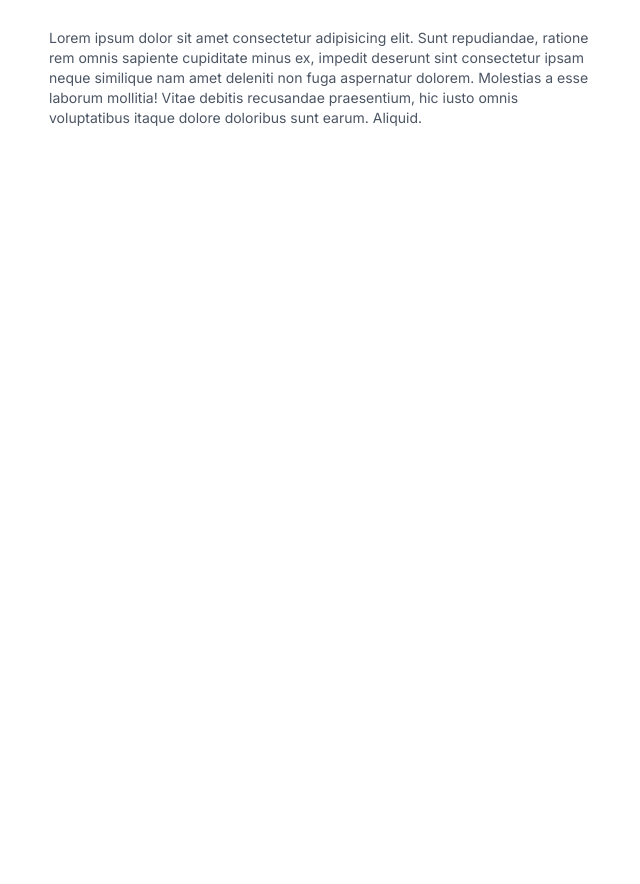
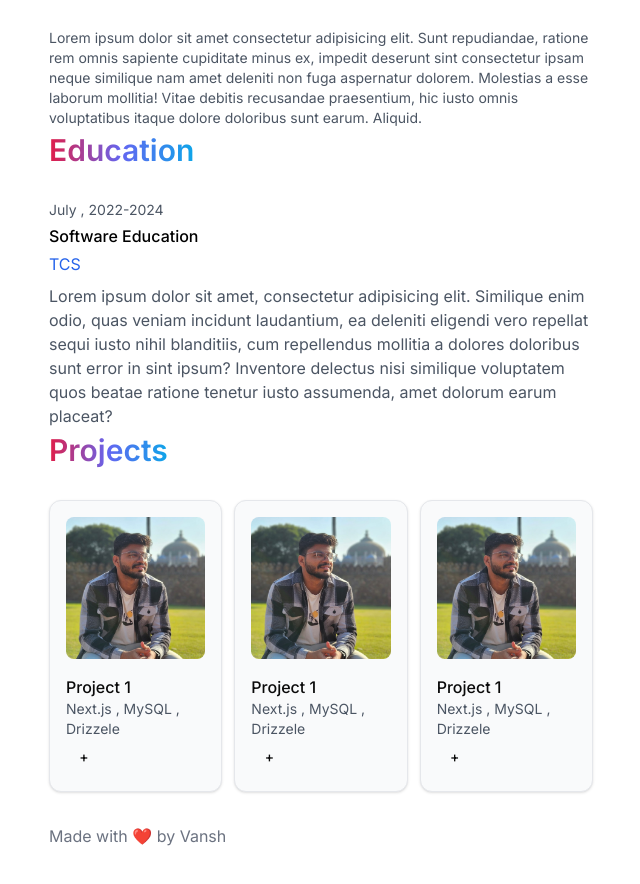
Before and after one commit to VanshKing30/port, a Next.js app: page / in a window 1280 px wide. Shown: the part 780-1664 px from the top of the page, without its empty margins (319-959 px from the left). Before the commit the page ends 988 px from the top, so only its background shows below. Built offline with nearby package versions, Linux system fonts and the light colour scheme.

Commit message:
dummy content

```diff
--- a/app/page.tsx
+++ b/app/page.tsx
@@ -8,10 +8,14 @@ import ThemeToggle from '../components/ui/theme-toggle';
 import {motion} from "motion/react"
 import { FaGithub, FaLinkedin, FaTwitter, FaYoutube } from "react-icons/fa";
 import { SiLeetcode } from "react-icons/si";
+import { Card, CardContent } from "@/components/ui/card";
+
+
 
 
 export default function Home() {
   return (
+
     <div className="min-h-screen bg-white dark:bg-black text-black dark:text-white transition-colors duration-300">
       <div className="mx-auto max-w-xl px-4 py-20">
 
@@ -25,6 +29,7 @@ export default function Home() {
           </div>
           <ThemeToggle/>
         </motion.header>
+
 
         <main className="space-y-1">
 
@@ -71,7 +76,7 @@ export default function Home() {
             <Button className="rounded-full bg-gradient-to-r from-rose-600 to-indigo-600 text-white transition-transform hover:scale-105">Resume</Button>
 
 
-            <Link href="#" className="text-gray-600 dark:text-gray-400 hover:text-black dark:hover:text-white transition-colors">
+            <Link href="https://github.com/VanshKing30/port" className="text-gray-600 dark:text-gray-400 hover:text-black dark:hover:text-white transition-colors">
             <FaGithub className="w-6 h-6"/>
             </Link>
 
@@ -114,12 +119,96 @@ export default function Home() {
 
           </motion.section>
 
+          <motion.section
+             initial={{opacity : 0 , y : 100}}
+             animate={{opacity : 1 , y : 0}}
+             transition={{duration : 0.8}}
+             className="space-y-8">
+
+              <h2 className="text-3xl font-semibold bg-gradient-to-r from-rose-600 via-indigo-500 to-sky-500 bg-clip-text text-transparent inline-block">Education</h2>
+
+              <div className="space-y-2">
+                <div className="flex items-center justify-between">
+                  <div className="space-y-1">
+                    <p className="text-sm text-gray-600 dark:text-gray-400">July , 2022-2024</p>
+                    <p className="font-medium">Software Education</p>
+                    <p className="text-blue-600 dark:text-gray-400">TCS</p>
+                  </div>
+                </div>
+                <p className="text-gray-600 dark:text-gray-400">Lorem ipsum dolor sit amet, consectetur adipisicing elit. Similique enim odio, quas veniam incidunt laudantium, ea deleniti eligendi vero repellat sequi iusto nihil blanditiis, cum repellendus mollitia a dolores doloribus sunt error in sint ipsum? Inventore delectus nisi similique voluptatem quos beatae ratione tenetur iusto assumenda, amet dolorum earum placeat?</p>
+              </div>
+          </motion.section>
+
+
+          <motion.section
+          initial={{opacity : 0 , y : 100}}
+          animate={{opacity : 1 , y : 0}}
+          transition={{duration : 0.8}}
+          className="space-y-8">
+
+              <h2 className="text-3xl font-semibold bg-gradient-to-r from-rose-600 via-indigo-500 to-sky-500 bg-clip-text text-transparent inline-block">Projects</h2>
+
+              <div className="grid grid-cols-1 md:grid-cols-3 gap-3">
+                <Card className="bg-gray-50 dark:bg-zinc-900 border-gray-200 dark:border-zinc-800 transition-transform duration-300 hover:scale-105 cursor-pointer">
+                  <CardContent className="p-4">
+                    <Image src={pp} alt="project 1" className="rounded-lg mb-4"/>
+                      <div className="flex-items-center justify-between">
+                        <div>
+                          <h3 className="font-medium">Project 1</h3>
+                          <p className="text-sm text-gray-600 dark:text-gray-400">Next.js , MySQL , Drizzele</p>
+                        </div>
+                        <Button variant="ghost" size="icon">+</Button>
+                      </div>
+
+                  </CardContent>
+                </Card>
+
+                <Card className="bg-gray-50 dark:bg-zinc-900 border-gray-200 dark:border-zinc-800 transition-transform duration-300 hover:scale-105 cursor-pointer">
+                  <CardContent className="p-4">
+                    <Image src={pp} alt="project 1" className="rounded-lg mb-4"/>
+                      <div className="flex-items-center justify-between">
+                        <div>
+                          <h3 className="font-medium">Project 1</h3>
+                          <p className="text-sm text-gray-600 dark:text-gray-400">Next.js , MySQL , Drizzele</p>
+                        </div>
+                        <Button variant="ghost" size="icon">+</Button>
+                      </div>
+
+                  </CardContent>
+                </Card>
+
+                <Card className="bg-gray-50 dark:bg-zinc-900 border-gray-200 dark:border-zinc-800 transition-transform duration-300 hover:scale-105 cursor-pointer">
+                  <CardContent className="p-4">
+                    <Image src={pp} alt="project 1" className="rounded-lg mb-4"/>
+                      <div className="flex-items-center justify-between">
+                        <div>
+                          <h3 className="font-medium">Project 1</h3>
+                          <p className="text-sm text-gray-600 dark:text-gray-400">Next.js , MySQL , Drizzele</p>
+                        </div>
+                        <Button variant="ghost" size="icon">+</Button>
+                      </div>
+
+                  </CardContent>
+                </Card>
+
+
+              </div>
+
+
+
+
+
+
+            <p className="text-gray-500">Made with ❤️ by Vansh</p>
+            </motion.section>
+
 
 
 
         </main>
 
       </div>
+
     </div>
   );
 }
```
